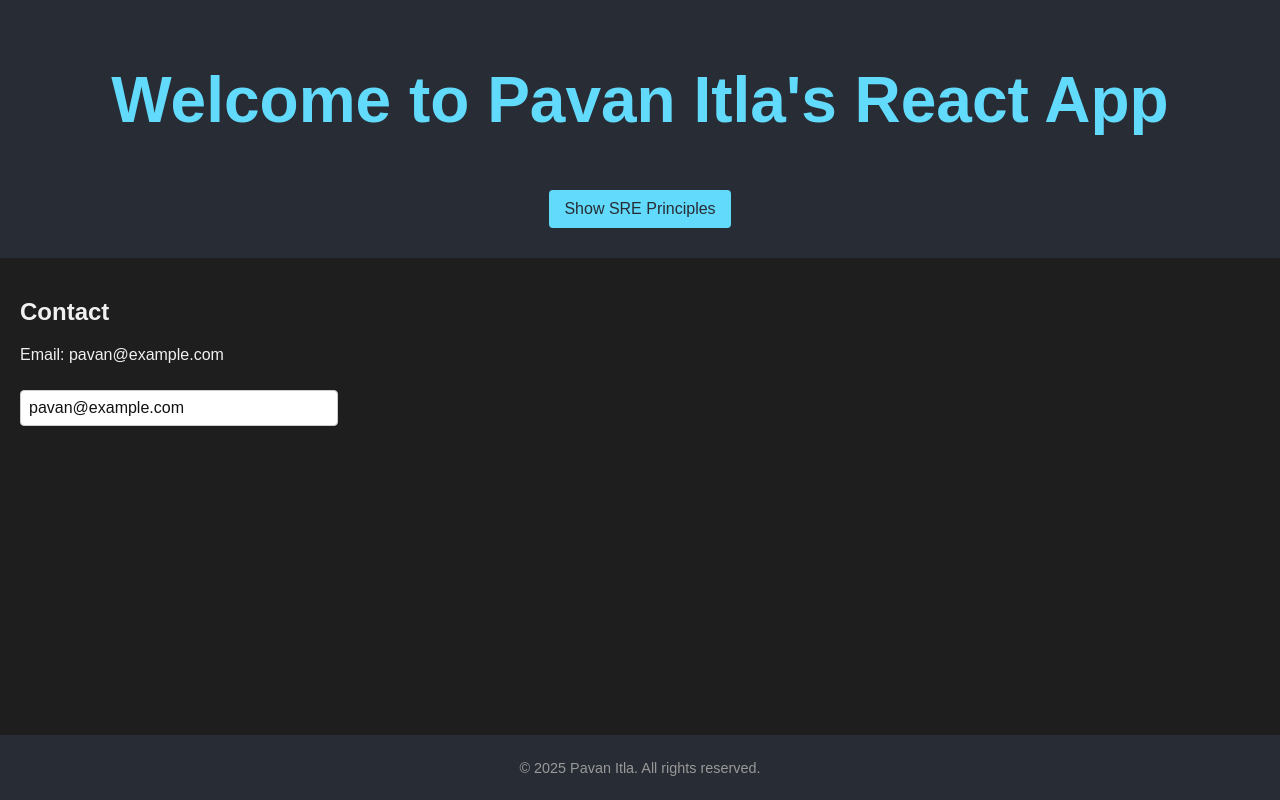
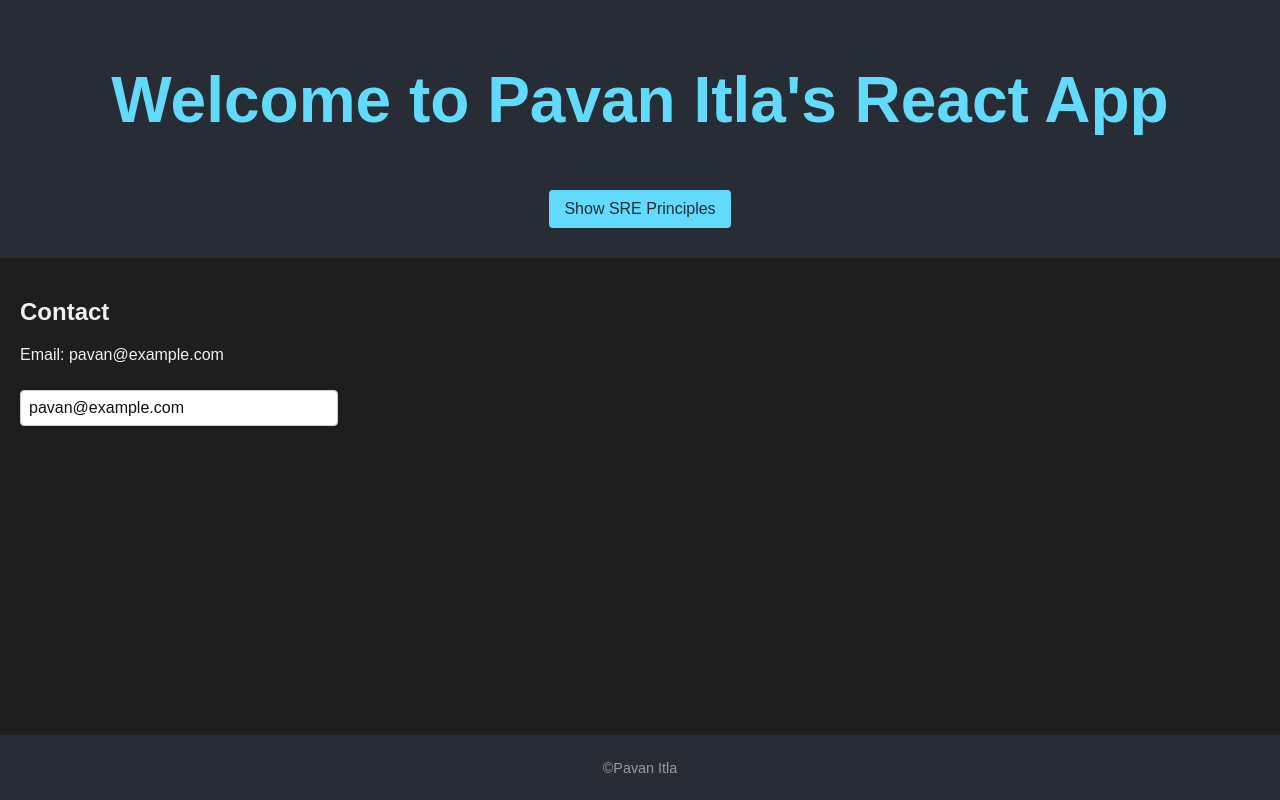
Before and after one commit to itlapav/react-cicd, a React (Create React App) app: page / in a window 1280 px wide. Built offline with nearby package versions, Linux system fonts and the light colour scheme.

Commit message:
Update App.js

```diff
--- a/src/App.js
+++ b/src/App.js
@@ -49,7 +49,7 @@ function App() {
       </main>
 
       <footer>
-        <p>© 2025 Pavan Itla. All rights reserved.</p>
+        <p>©Pavan Itla</p>
       </footer>
     </div>
   );
```
